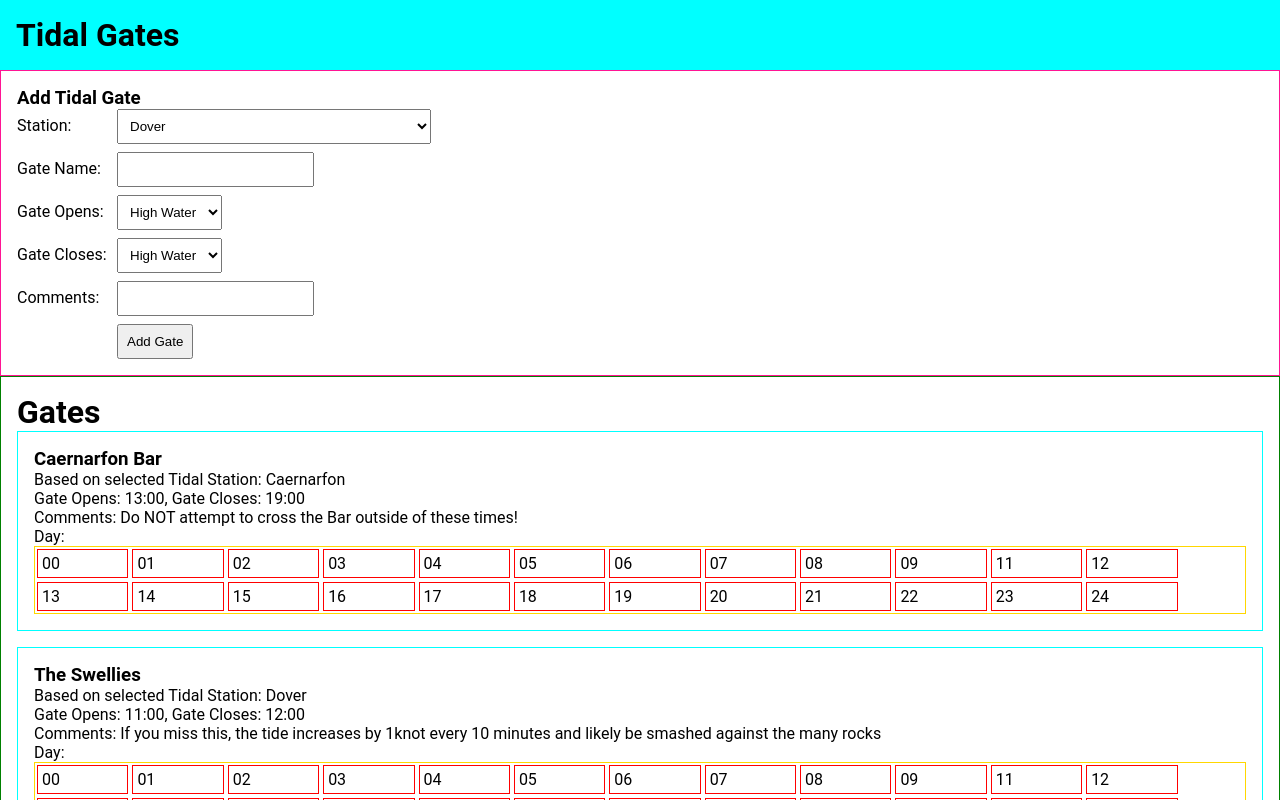
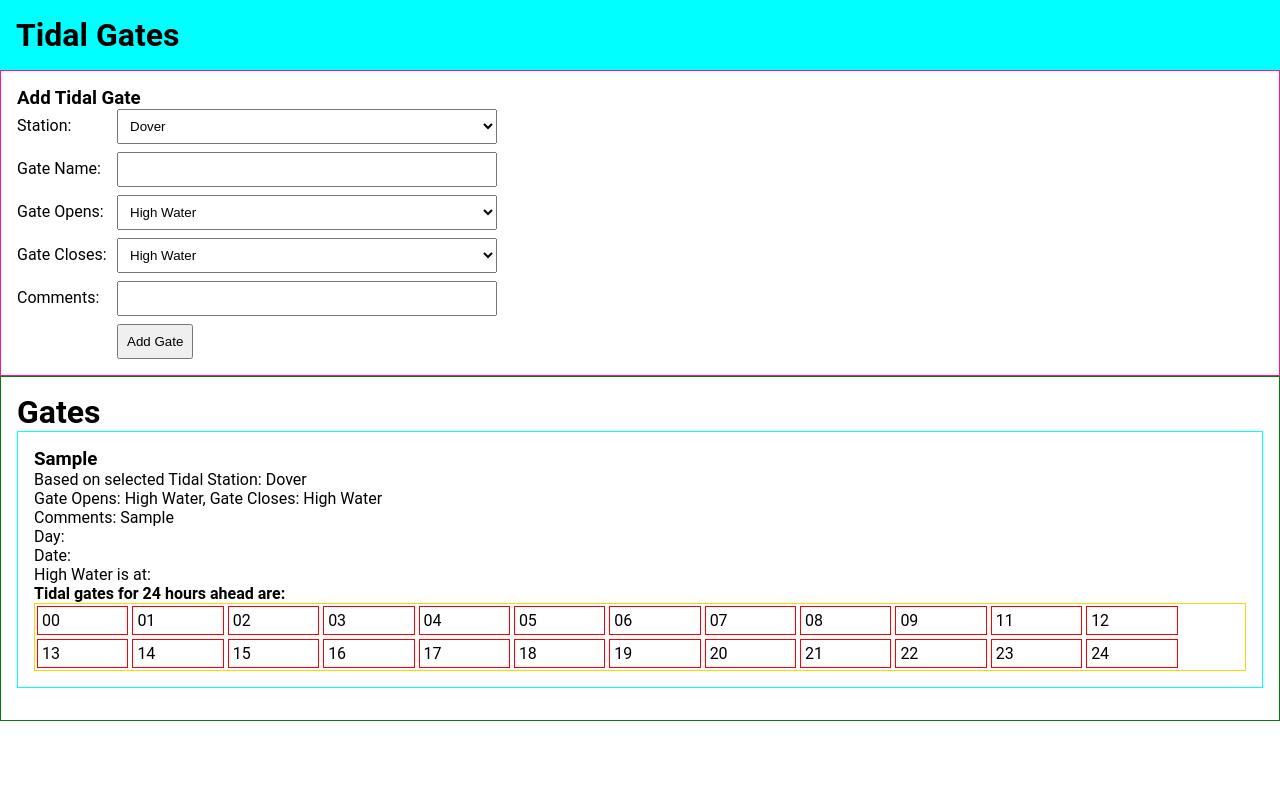
Before and after one commit to JPhasma/tidal-gates-app, a Next.js app: page / in a window 1280 px wide. Both pictures are taken after typing "Sample", "Sample" into the empty fields and a click on the button "Add Gate". Shown: the top 800 px of the page. Built offline with nearby package versions, Linux system fonts and the light colour scheme.

Commit message:
added more to the gate list card

```diff
--- a/app/components/AddTidalGates/AddTidalGates.jsx
+++ b/app/components/AddTidalGates/AddTidalGates.jsx
@@ -8,8 +8,8 @@ function AddTidalGates() {
   const { gates, setGates, tidalStation } = useContext(DataContext);
   const [station, setStation] = useState('Dover');
   const [gateName, setGateName] = useState('');
-  const [gateOpens, setGateOpens] = useState('');
-  const [gateCloses, setGateCloses] = useState('');
+  const [gateOpens, setGateOpens] = useState('High Water');
+  const [gateCloses, setGateCloses] = useState('High Water');
   const [comments, setComments] = useState('');
 
   const handleAddGate = (e) => {
@@ -72,7 +72,7 @@ function AddTidalGates() {
           <label>Gate Opens: </label>
 
           <select onChange={(e) => handleSelectGateOpens(e.target.value)}>
-            <option value='0'>High Water</option>
+            <option value='High Water'>High Water</option>
             <option value='-1'>-1</option>
             <option value='-2'>-2</option>
             <option value='-3'>-3</option>
@@ -86,7 +86,7 @@ function AddTidalGates() {
         <div>
           <label>Gate Closes: </label>
           <select onChange={(e) => handleSelectGateCloses(e.target.value)}>
-            <option value='0'>High Water</option>
+            <option value='High Water'>High Water</option>
             <option value='1'>1</option>
             <option value='2'>2</option>
             <option value='3'>3</option>
--- a/app/components/GatesList/Hours.jsx
+++ b/app/components/GatesList/Hours.jsx
@@ -31,6 +31,9 @@ function Hours() {
   return (
     <div>
       <span className='day_container'>Day:</span>
+      <p>Date: </p>
+      <p>High Water is at: </p>
+      <h4>Tidal gates for 24 hours ahead are: </h4>
       <div className='hours_container'>
         {hours.map((hour, i) => {
           return (
--- a/app/globals.scss
+++ b/app/globals.scss
@@ -28,6 +28,7 @@ input,
 select {
   padding: 0.5rem;
   margin-bottom: 0.5rem;
+  width: 380px;
 }
 
 button {
--- a/app/libs/contexts/dataContext.js
+++ b/app/libs/contexts/dataContext.js
@@ -6,23 +6,23 @@ import jsonTidal from './stations.json';
 export const DataContext = createContext({});
 
 const initialGates = [
-  {
-    id: 1,
-    station: 'Caernarfon',
-    gateName: 'Caernarfon Bar',
-    gateOpens: '13:00',
-    gateCloses: '19:00',
-    comments: 'Do NOT attempt to cross the Bar outside of these times!',
-  },
-  {
-    id: 2,
-    station: 'Dover',
-    gateName: 'The Swellies',
-    gateOpens: '11:00',
-    gateCloses: '12:00',
-    comments:
-      'If you miss this, the tide increases by 1knot every 10 minutes and likely be smashed against the many rocks',
-  },
+  // {
+  //   id: 1,
+  //   station: 'Caernarfon',
+  //   gateName: 'Caernarfon Bar',
+  //   gateOpens: '13:00',
+  //   gateCloses: '19:00',
+  //   comments: 'Do NOT attempt to cross the Bar outside of these times!',
+  // },
+  // {
+  //   id: 2,
+  //   station: 'Dover',
+  //   gateName: 'The Swellies',
+  //   gateOpens: '11:00',
+  //   gateCloses: '12:00',
+  //   comments:
+  //     'If you miss this, the tide increases by 1knot every 10 minutes and likely be smashed against the many rocks',
+  // },
 ];
 
 // const url =
--- a/app/sass/_main.scss
+++ b/app/sass/_main.scss
@@ -21,11 +21,6 @@ main {
     margin: 2px;
     display: inline-block;
     box-sizing: border-box;
-    cursor: pointer;
-    &:hover {
-      background: red;
-      color: white;
-    }
   }
 
   .hours_container {
```
